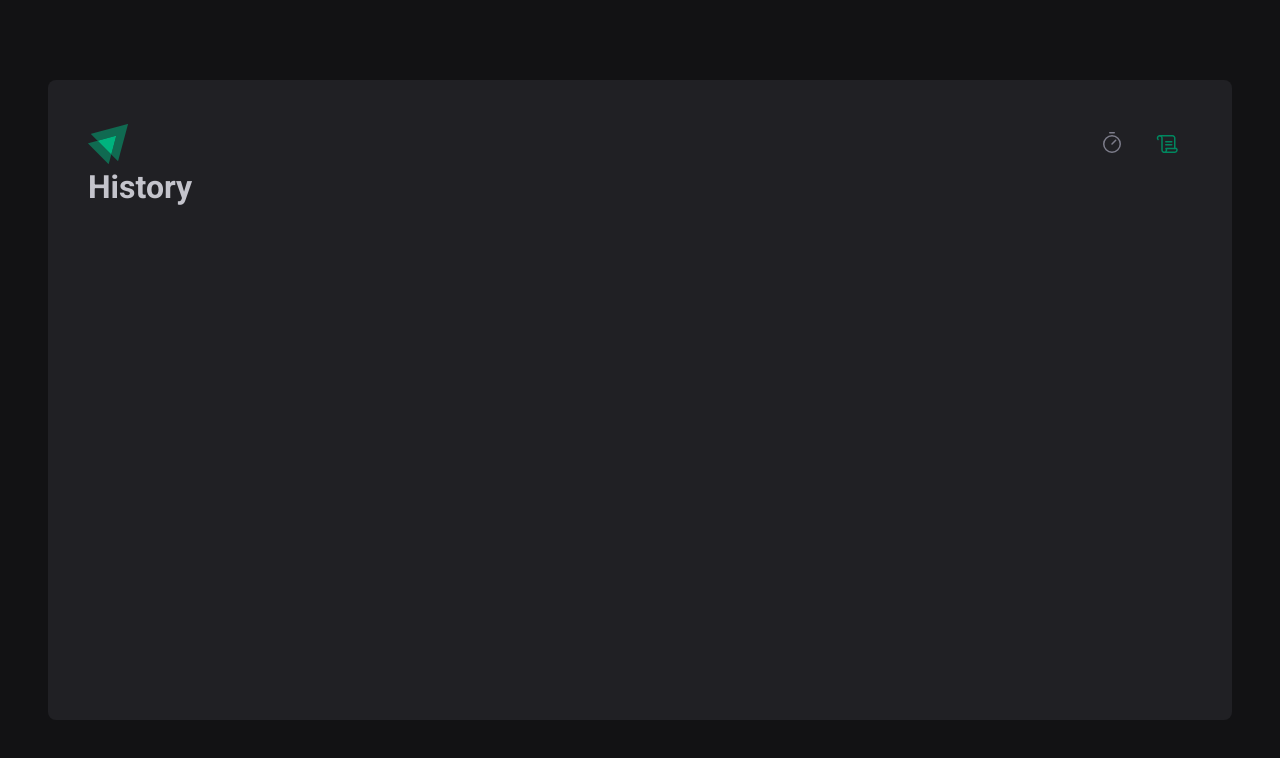
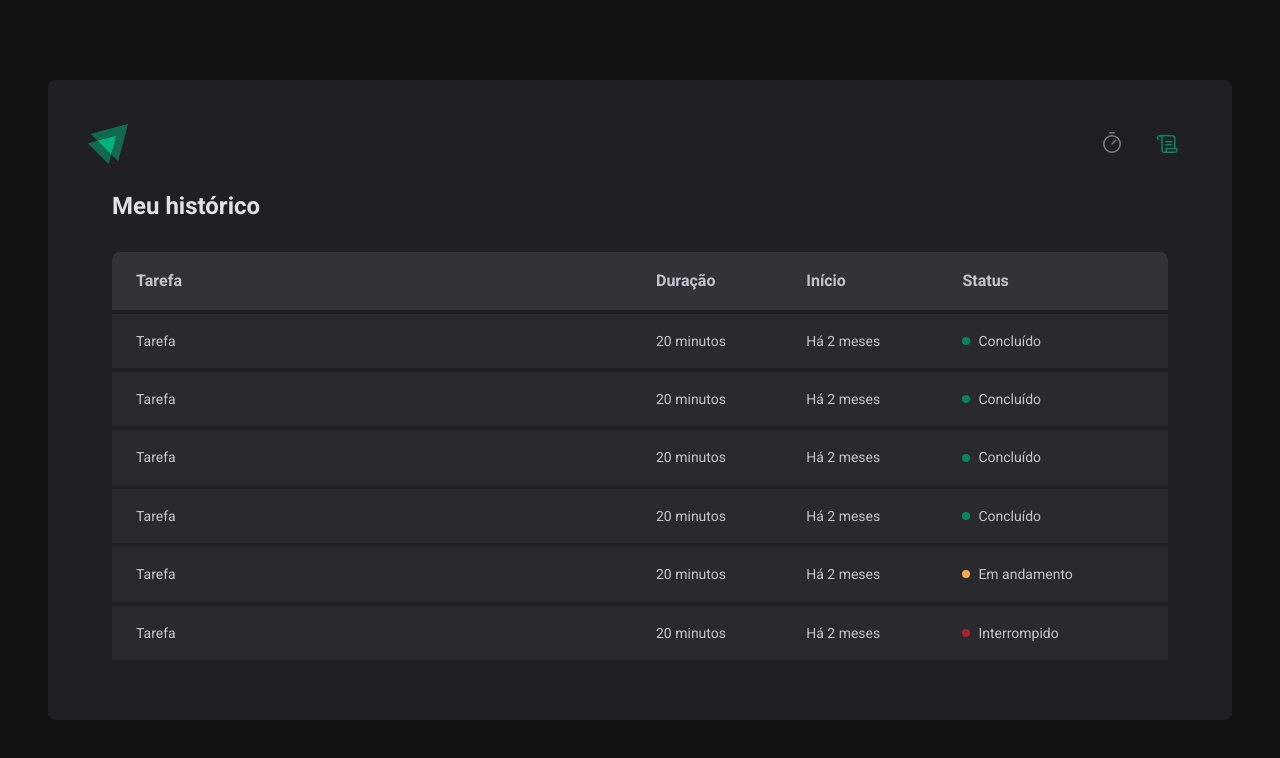
Before and after one commit to JulioAmaral007/CountdownTimer, a React (Vite) app: page /history in a window 1280 px wide. Shown: the top 758 px of the page. Built offline with nearby package versions, Linux system fonts and the light colour scheme.

Commit message:
update history

```diff
--- a/src/pages/History/index.tsx
+++ b/src/pages/History/index.tsx
@@ -1,7 +1,72 @@
+import { HistoryContainer, HistoryList, Status } from './styles'
+
 export function History() {
   return (
-    <div>
-      <h1>History</h1>
-    </div>
+    <HistoryContainer>
+      <h1>Meu histórico</h1>
+
+      <HistoryList>
+        <table>
+          <thead>
+            <tr>
+              <th>Tarefa</th>
+              <th>Duração</th>
+              <th>Início</th>
+              <th>Status</th>
+            </tr>
+          </thead>
+          <tbody>
+            <tr>
+              <td>Tarefa</td>
+              <td>20 minutos</td>
+              <td>Há 2 meses</td>
+              <td>
+                <Status statusColor="green">Concluído</Status>
+              </td>
+            </tr>
+            <tr>
+              <td>Tarefa</td>
+              <td>20 minutos</td>
+              <td>Há 2 meses</td>
+              <td>
+                <Status statusColor="green">Concluído</Status>
+              </td>
+            </tr>
+            <tr>
+              <td>Tarefa</td>
+              <td>20 minutos</td>
+              <td>Há 2 meses</td>
+              <td>
+                <Status statusColor="green">Concluído</Status>
+              </td>
+            </tr>
+            <tr>
+              <td>Tarefa</td>
+              <td>20 minutos</td>
+              <td>Há 2 meses</td>
+              <td>
+                <Status statusColor="green">Concluído</Status>
+              </td>
+            </tr>
+            <tr>
+              <td>Tarefa</td>
+              <td>20 minutos</td>
+              <td>Há 2 meses</td>
+              <td>
+                <Status statusColor="yellow">Em andamento</Status>
+              </td>
+            </tr>
+            <tr>
+              <td>Tarefa</td>
+              <td>20 minutos</td>
+              <td>Há 2 meses</td>
+              <td>
+                <Status statusColor="red">Interrompido</Status>
+              </td>
+            </tr>
+          </tbody>
+        </table>
+      </HistoryList>
+    </HistoryContainer>
   )
 }
--- a/src/pages/History/styles.ts
+++ b/src/pages/History/styles.ts
@@ -1 +1,86 @@
 import styled from 'styled-components'
+
+export const HistoryContainer = styled.main`
+  flex: 1;
+  padding: 1.5rem;
+
+  display: flex;
+  flex-direction: column;
+
+  h1 {
+    font-size: 1.5rem;
+    color: ${(props) => props.theme['gray-100']};
+  }
+`
+
+export const HistoryList = styled.div`
+  flex: 1;
+  overflow: auto;
+  margin-top: 2rem;
+
+  table {
+    width: 100%;
+    border-collapse: collapse;
+    min-width: 600px;
+
+    th {
+      background-color: ${(props) => props.theme['gray-600']};
+      padding: 1rem;
+      text-align: left;
+      color: ${(props) => props.theme['gray-100']}
+      font-size: 0.875rem;
+      line-height: 1.6;
+
+      &:first-child {
+        border-top-left-radius: 8px;
+        padding-left: 1.5rem;
+      }
+
+      &:last-child {
+        border-top-right-radius: 8px;
+        padding-right: 1.5rem;
+      }
+    }
+
+    td {
+        background-color: ${(props) => props.theme['gray-700']};
+        border-top: 4px solid ${(props) => props.theme['gray-800']};
+        padding: 1rem;
+        font-size: 0.875rem;
+        line-height: 1.6;
+
+        &:first-child {
+         width: 50%;
+        padding-left: 1.5rem;
+        }
+
+      &:last-child {
+        padding-right: 1.5rem;
+        }
+      }
+  }
+`
+
+const STATUS_COLORS = {
+  yellow: 'yellow-500',
+  green: 'green-500',
+  red: 'red-500',
+} as const
+
+interface StatusProps {
+  statusColor: keyof typeof STATUS_COLORS
+}
+
+export const Status = styled.span<StatusProps>`
+  display: flex;
+  align-items: center;
+  gap: 0.5rem;
+
+  &::before {
+    content: '';
+    width: 0.5rem;
+    height: 0.5rem;
+    border-radius: 999px;
+    background: ${(props) => props.theme[STATUS_COLORS[props.statusColor]]};
+  }
+`
```
